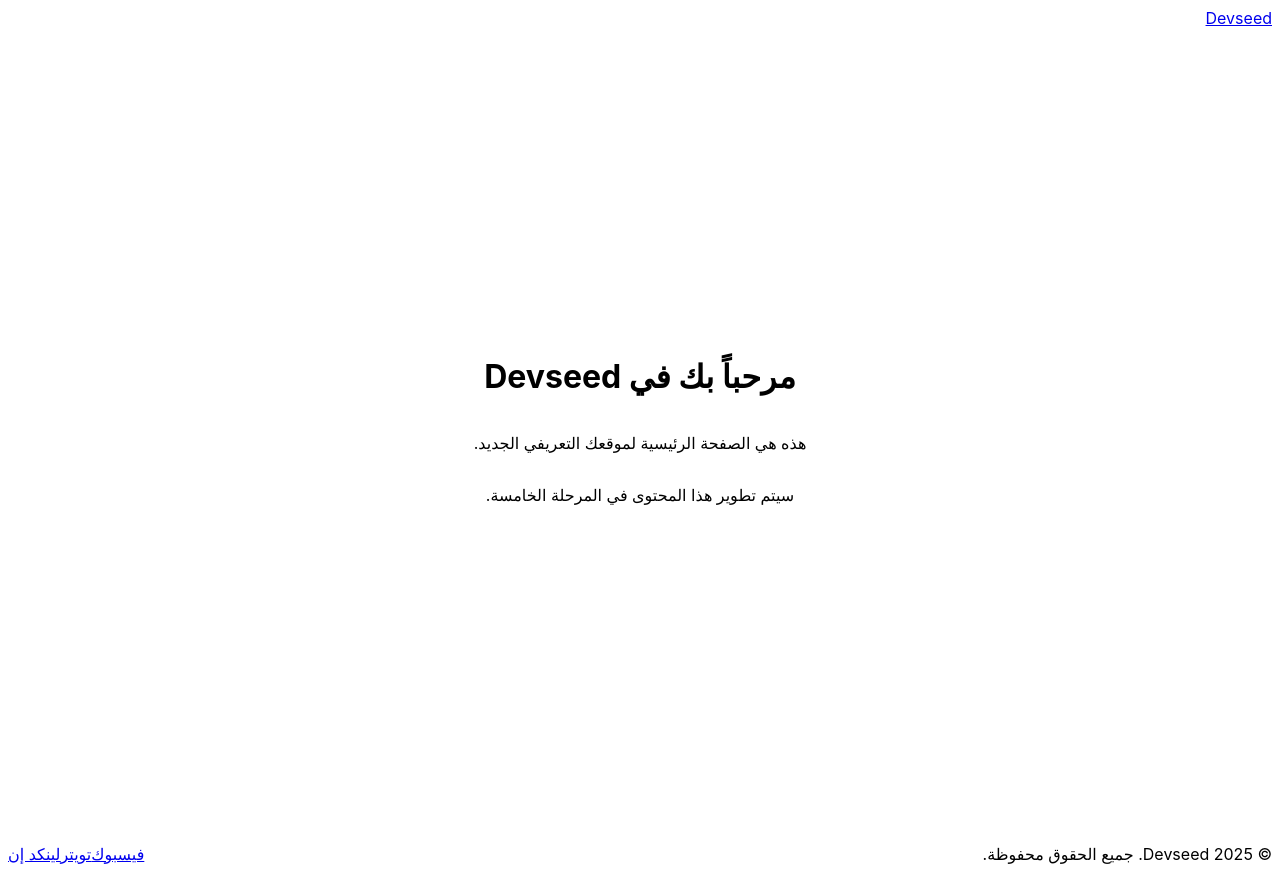
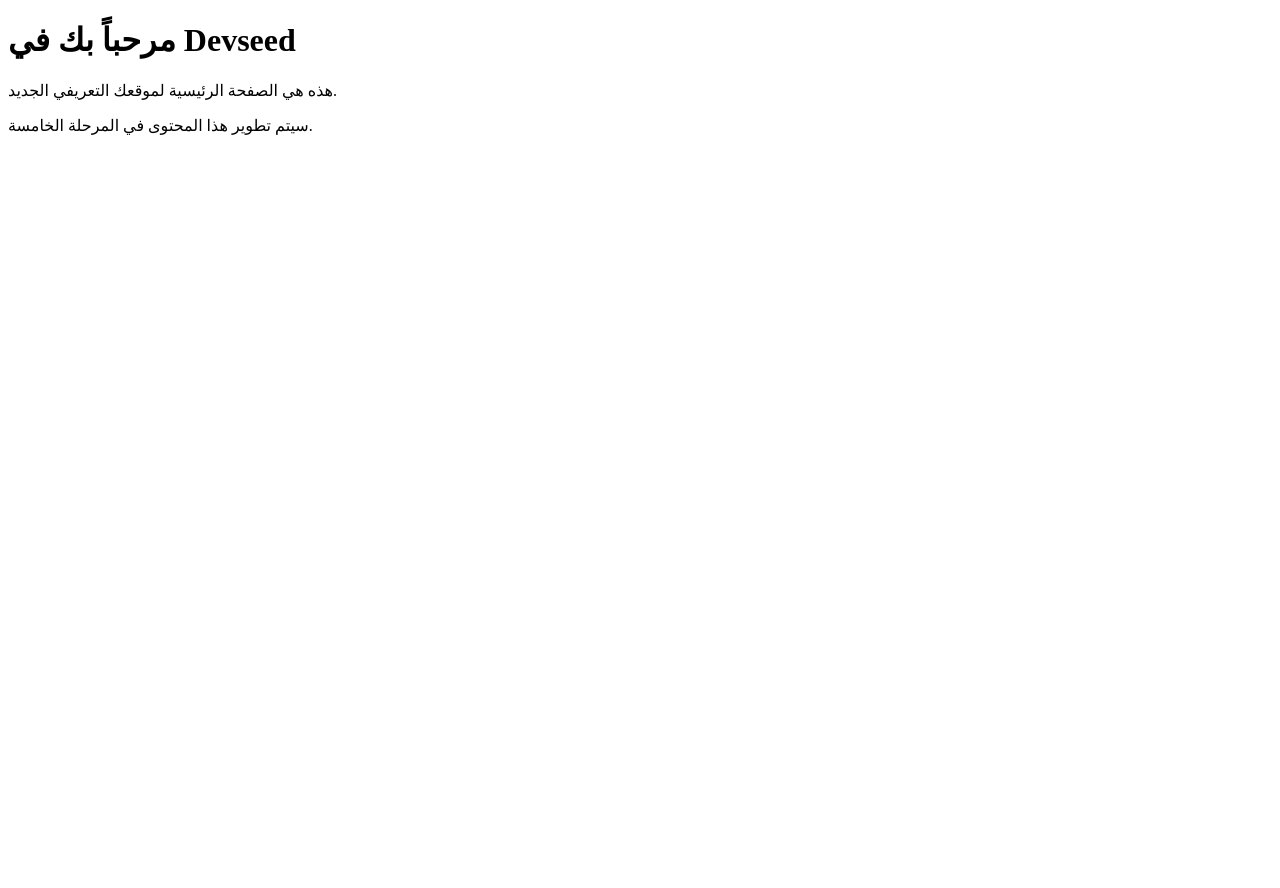
Before and after one commit to Ah-m-ed-Dev/DevSeed, a Next.js app: page / in a window 1280 px wide. After the commit the page ends 800 px from the top, so only its background shows below. Built offline with nearby package versions, Linux system fonts and the light colour scheme.

Commit message:
Update layout.jsx

```diff
--- a/src/app/layout.jsx
+++ b/src/app/layout.jsx
@@ -1,36 +1,12 @@
-// import type { Metadata } from "next";
-import Header from '../components/Header';
-import Footer from '../components/Footer';
-import { Geist, Geist_Mono } from "next/font/google";
-import "./globals.css";
-
-const geistSans = Geist({
-  variable: "--font-geist-sans",
-  subsets: ["latin"],
-});
-
-const geistMono = Geist_Mono({
-  variable: "--font-geist-mono",
-  subsets: ["latin"],
-});
-
 export const metadata = {
-  title: "Create Next App",
-  description: "Generated by create next app",
+  title: "DevSeed",
+  description: "start your online presence ",
 };
 
-export default function RootLayout({
-  children,
-}) {
+export default function RootLayout({ children }) {
   return (
     <html lang="ar">
-      <body
-        className={`${geistSans.variable} ${geistMono.variable} antialiased`} dir="rtl"
-      >
-        <Header />
-        <main className="flex-grow">{children}</main>
-        <Footer />
-      </body>
+      <body>{children}</body>
     </html>
   );
 }
```
